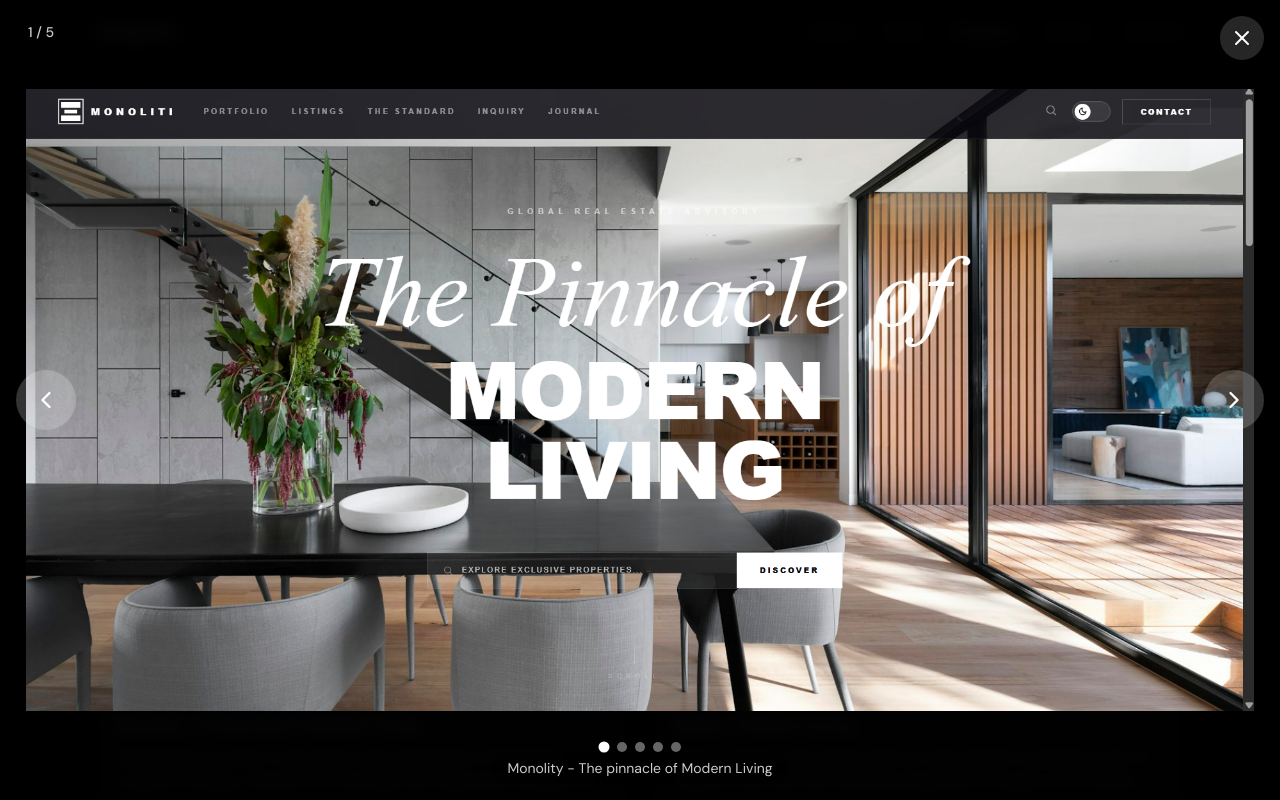
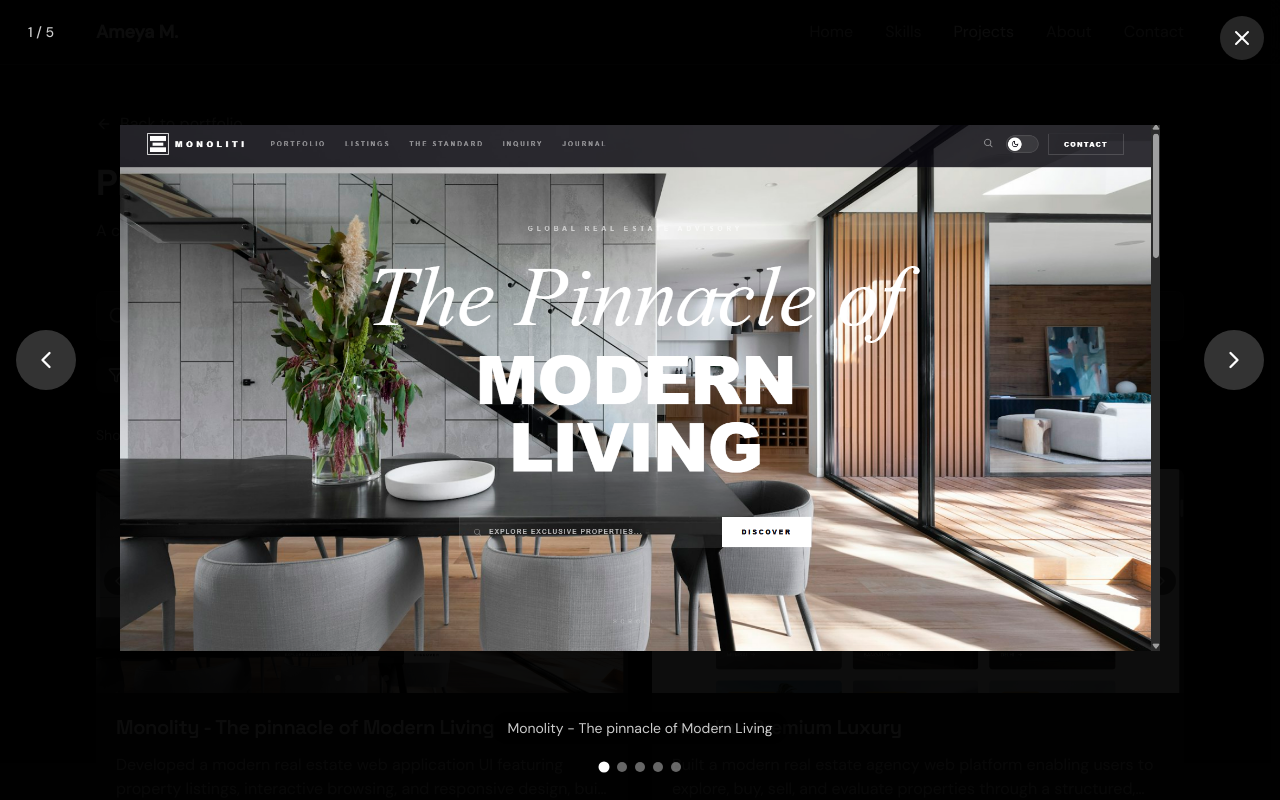
Before and after one commit to AmeyaMorgaonkar/portfolio, a Next.js app: page /projects in a window 1280 px wide. Both pictures are taken after a click on the element 362 px from the left and 581 px from the top of the page. Shown: the top 800 px of the page. Built offline with nearby package versions, Linux system fonts and the light colour scheme.

Commit message:
layout changes

```diff
--- a/src/components/image-lightbox.tsx
+++ b/src/components/image-lightbox.tsx
@@ -79,11 +79,11 @@ export function ImageLightbox({
           animate={{ opacity: 1 }}
           exit={{ opacity: 0 }}
           transition={{ duration: 0.2 }}
-          className="fixed inset-0 z-[100] flex items-center justify-center"
+          className="fixed inset-0 z-[100] isolate flex items-center justify-center"
           onClick={onClose}
         >
           {/* Backdrop */}
-          <div className="absolute inset-0 bg-black/95 backdrop-blur-sm" />
+          <div className="absolute inset-0 bg-black/95" />
 
           {/* Close button */}
           <button
@@ -99,7 +99,7 @@ export function ImageLightbox({
           </div>
 
           {/* Title */}
-          <div className="absolute bottom-4 left-1/2 -translate-x-1/2 z-20 text-white/80 text-sm bg-black/40 px-4 py-1.5 rounded-full">
+          <div className="absolute bottom-16 sm:bottom-14 left-1/2 -translate-x-1/2 z-20 text-white/80 text-sm bg-black/40 px-4 py-1.5 rounded-full max-w-[92vw] truncate">
             {title}
           </div>
 
@@ -111,7 +111,7 @@ export function ImageLightbox({
                   e.stopPropagation();
                   handlePrev();
                 }}
-                className="absolute left-3 sm:left-4 top-1/2 -translate-y-1/2 z-20 p-3 sm:p-4 bg-white/20 rounded-full hover:bg-white/40 transition-all hover:scale-105 active:scale-95"
+                className="absolute left-3 sm:left-4 top-[45%] -translate-y-1/2 z-20 p-3 sm:p-4 bg-white/20 rounded-full hover:bg-white/40 transition-all hover:scale-105 active:scale-95"
               >
                 <ChevronLeft className="w-6 h-6 sm:w-7 sm:h-7 text-white" />
               </button>
@@ -120,31 +120,24 @@ export function ImageLightbox({
                   e.stopPropagation();
                   handleNext();
                 }}
-                className="absolute right-3 sm:right-4 top-1/2 -translate-y-1/2 z-20 p-3 sm:p-4 bg-white/20 rounded-full hover:bg-white/40 transition-all hover:scale-105 active:scale-95"
+                className="absolute right-3 sm:right-4 top-[45%] -translate-y-1/2 z-20 p-3 sm:p-4 bg-white/20 rounded-full hover:bg-white/40 transition-all hover:scale-105 active:scale-95"
               >
                 <ChevronRight className="w-6 h-6 sm:w-7 sm:h-7 text-white" />
               </button>
             </>
           )}
 
-          {/* Main Content — All images rendered, visibility toggled */}
+          {/* Main Content */}
           <div
-            className="relative w-[96vw] h-[90vh] max-w-[1800px]"
+            className="relative -translate-y-4 sm:-translate-y-3 w-[92vw] h-[70vh] sm:h-[76vh] max-w-[1040px] max-h-[680px]"
             onClick={(e) => e.stopPropagation()}
           >
-            {items.map((item, idx) => {
-              const isActive = idx === currentIndex;
-              const isVideo = item.type === "video";
-
-              if (isVideo && youtubeId) {
-                // Only render video slide when it is active
-                if (!isActive) return null;
-                return (
-                  <div key={`video-${idx}`} className="absolute inset-0">
+            {isVideoSlide && youtubeId ? (
+              <div className="absolute inset-0">
                 {playingVideo ? (
                   <iframe
                     src={`https://www.youtube.com/embed/${youtubeId}?autoplay=1`}
-                        className="absolute inset-0 w-full h-full"
+                    className="absolute inset-0 w-full h-full rounded-xl"
                     allow="accelerometer; autoplay; clipboard-write; encrypted-media; gyroscope; picture-in-picture"
                     allowFullScreen
                   />
@@ -154,11 +147,12 @@ export function ImageLightbox({
                     className="absolute inset-0 cursor-pointer group"
                   >
                     <Image
-                          src={item.src}
+                      src={currentItem.src}
                       alt={`${title} - Demo Video`}
                       fill
                       className="object-contain"
                       priority
+                      sizes="(max-width: 1024px) 92vw, 1040px"
                     />
                     <div className="absolute inset-0 flex items-center justify-center">
                       <div className="w-24 h-24 rounded-full bg-white/20 flex items-center justify-center group-hover:bg-white/30 group-hover:scale-110 transition-all">
@@ -168,36 +162,24 @@ export function ImageLightbox({
                   </div>
                 )}
               </div>
-                );
-              }
-
-              // Render ALL image slides at once, toggle visibility via CSS
-              return (
-                <div
-                  key={`img-${idx}`}
-                  className="absolute inset-0 transition-opacity duration-200"
-                  style={{
-                    opacity: isActive ? 1 : 0,
-                    pointerEvents: isActive ? "auto" : "none",
-                  }}
-                >
+            ) : (
+              <div className="absolute inset-0">
                 <Image
-                    src={item.src}
-                    alt={`${title} - Image ${idx + 1}`}
+                  src={currentItem.src}
+                  alt={`${title} - Image ${currentIndex + 1}`}
                   fill
                   className="object-contain"
-                    priority={isActive}
-                    loading={isActive ? "eager" : "lazy"}
-                    sizes="96vw"
+                  priority
+                  loading="eager"
+                  sizes="(max-width: 1024px) 92vw, 1040px"
                 />
               </div>
-              );
-            })}
+            )}
           </div>
 
           {/* Dot indicators */}
           {items.length > 1 && (
-            <div className="absolute bottom-12 left-1/2 -translate-x-1/2 flex gap-2 z-20">
+            <div className="absolute bottom-7 left-1/2 -translate-x-1/2 flex gap-2 z-20">
               {items.map((_, idx) => (
                 <button
                   key={idx}
--- a/src/components/project-card.tsx
+++ b/src/components/project-card.tsx
@@ -198,7 +198,7 @@ export function ProjectCard({ project }: ProjectCardProps) {
 
         {/* Content Section */}
         <div className="p-5 flex flex-col flex-grow">
-          <h3 className="font-semibold mb-2 group-hover:underline">
+          <h3 className="text-xl font-semibold mb-3 group-hover:underline">
             {project.title}
           </h3>
           <p className="text-base text-[var(--muted)] mb-3 line-clamp-2">
@@ -222,7 +222,7 @@ export function ProjectCard({ project }: ProjectCardProps) {
             {project.technologies.slice(0, 4).map((tech) => (
               <span
                 key={tech}
-                className="text-xs px-2 py-1 bg-[var(--background)] rounded h-fit"
+                className="text-xs text-[var(--muted)] px-2 py-1 bg-[var(--background)] rounded h-fit"
               >
                 {tech}
               </span>
@@ -245,7 +245,7 @@ export function ProjectCard({ project }: ProjectCardProps) {
                 target="_blank"
                 rel="noopener noreferrer"
                 onClick={(e) => e.stopPropagation()}
-                className="flex items-center gap-1.5 text-sm text-[var(--muted)] hover:text-[var(--foreground)] transition-colors"
+                className="flex items-center gap-1.5 text-sm text-[var(--foreground)] hover:opacity-80 transition-opacity"
               >
                 <ExternalLink className="w-4 h-4" />
                 Live
@@ -257,7 +257,7 @@ export function ProjectCard({ project }: ProjectCardProps) {
                 target="_blank"
                 rel="noopener noreferrer"
                 onClick={(e) => e.stopPropagation()}
-                className="flex items-center gap-1.5 text-sm text-[var(--muted)] hover:text-[var(--foreground)] transition-colors"
+                className="flex items-center gap-1.5 text-sm text-[var(--foreground)] hover:opacity-80 transition-opacity"
               >
                 <Github className="w-4 h-4" />
                 Code
@@ -266,7 +266,7 @@ export function ProjectCard({ project }: ProjectCardProps) {
             {youtubeId && (
               <button
                 onClick={handleToggleVideo}
-                className="flex items-center gap-1.5 text-sm text-[var(--muted)] hover:text-[var(--foreground)] transition-colors"
+                className="flex items-center gap-1.5 text-sm text-[var(--foreground)] hover:opacity-80 transition-opacity"
               >
                 <Play className="w-4 h-4" />
                 Demo
--- a/src/components/sections/projects.tsx
+++ b/src/components/sections/projects.tsx
@@ -37,9 +37,9 @@ export function ProjectsSection() {
           <h2 ref={headingRef} className="text-2xl sm:text-3xl font-bold section-heading">Projects</h2>
           <Link
             href="/projects"
-            className="flex items-center gap-2 text-sm px-4 py-2 bg-[var(--foreground)] text-[var(--background)] rounded-full transition-all duration-200 hover:gap-3 group"
+            className="inline-flex items-center gap-2 text-sm px-4 py-2 bg-[var(--foreground)] text-[var(--background)] rounded-full transition-colors duration-200 group"
           >
-            View all <ArrowRight className="w-4 h-4" />
+            View all <ArrowRight className="w-4 h-4 transition-transform duration-200 group-hover:translate-x-1" />
           </Link>
         </div>
 
--- a/src/lib/data.ts
+++ b/src/lib/data.ts
@@ -339,8 +339,6 @@ export const projects: Project[] = [
     "Responsive real estate UI optimized for mobile, tablet, and desktop",
     "Dynamic property listing interface with clean, card-based layout",
     "Smooth navigation and transitions for enhanced user experience",
-    "Optimized performance with fast load times via Vercel deployment",
-    "SEO-friendly structure for improved discoverability",
     ],
     images: [
       "/images/projects/proj-1/img1.png",
@@ -370,6 +368,7 @@ export const projects: Project[] = [
 Designed a high-converting user experience with clear information hierarchy, showcasing features like property listings, agent services, and value propositions (e.g., flat-fee selling model). Integrated visually rich sections, dynamic layouts, and responsive design to ensure a seamless experience across devices.
 
 Built using a component-driven architecture, enabling scalable development and reusable UI elements across multiple pages. The project demonstrates strong understanding of frontend engineering, product thinking, and real-world business-oriented design, particularly for service-based platforms
+
 **Features**
 - Structured property listings with categorized browsing and location-based filtering
 - Lead generation forms and strong call-to-action components for user conversion
@@ -379,7 +378,6 @@ Built using a component-driven architecture, enabling scalable development and r
   "Structured property listings with categorized browsing and location-based filtering",
   "Lead generation forms and strong call-to-action components for user conversion",
   "Modern, responsive UI optimized for mobile, tablet, and desktop devices",
-  "Component-based architecture for scalable and maintainable frontend development",
 ],
     images: [
       "/images/projects/proj-3/img1.png",
@@ -418,8 +416,6 @@ Attendance data is automatically recorded with timestamps and stored in structur
   "Real-time face detection and recognition using webcam input",
   "Anti-spoofing (liveness detection) to prevent photo/video-based fraud",
   "Automated attendance marking with accurate timestamp logging",
-  "Efficient computer vision processing using OpenCV and ML techniques",
-  "End-to-end pipeline from data collection to real-time deployment",
 ],
     images: [
       "/images/projects/proj-4/img1.png",
@@ -457,7 +453,6 @@ Optimized the application for performance and seamless deployment, leveraging mo
   "Advanced property browsing with structured listing and detail pages",
   "Scalable component-based architecture for reusable UI elements",
   "Production-level layout mimicking real-world real estate platforms",
-  "Optimized frontend performance with fast loading and routing",
 ],
     images: [
       "/images/projects/proj-2/img1.png",
```
Also changed, not shown: src/app/projects/[slug]/page.tsx (+7 -7 lines). Lines whose indentation alone changed are shown as unchanged.
